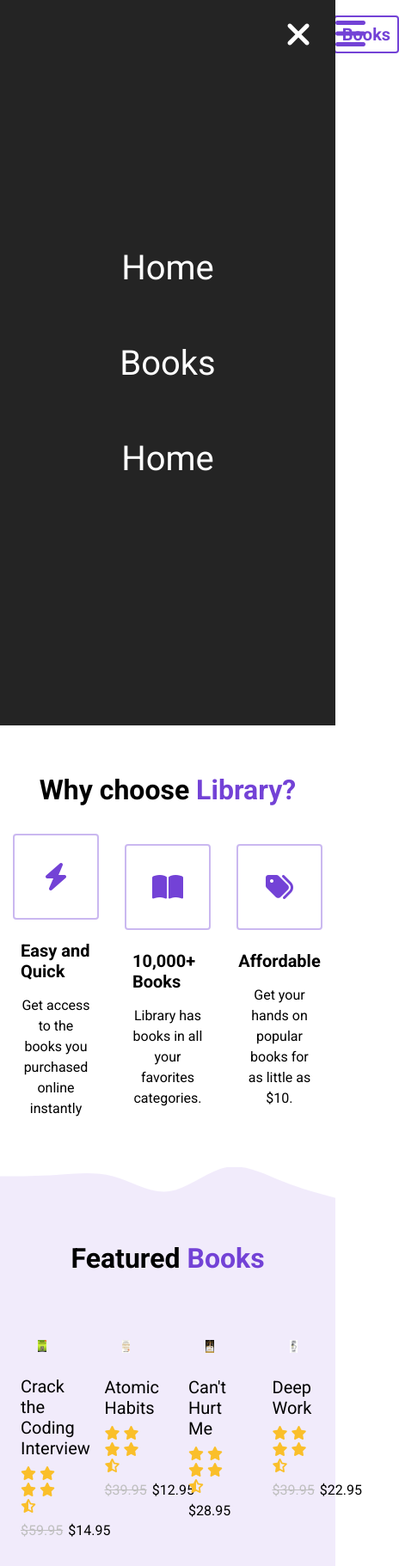
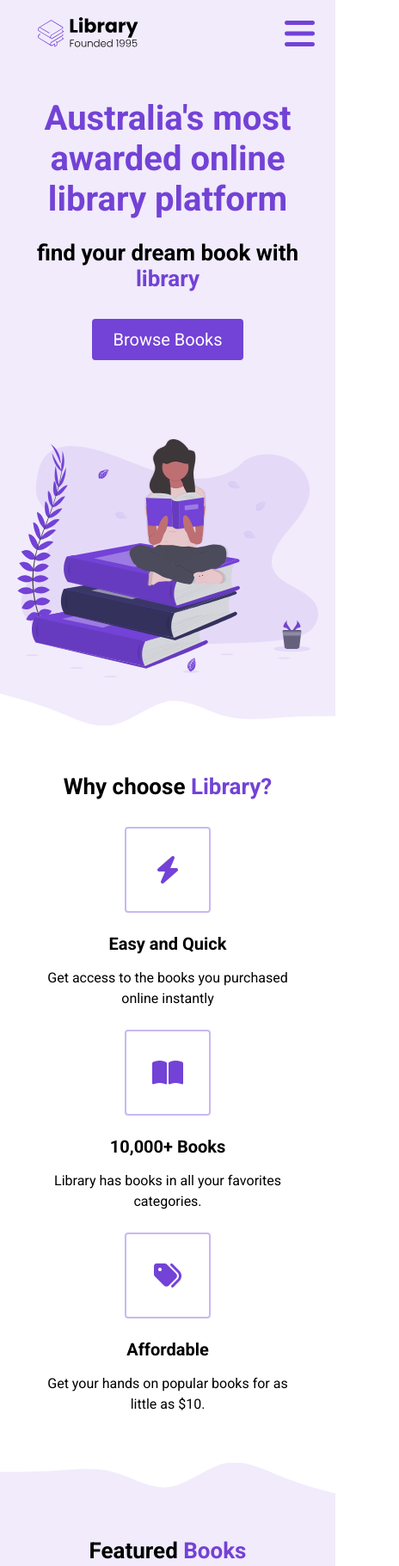
Before and after one commit to YandelH/2nd-proyect, a plain HTML site: page index.html in a window 390 px wide. Shown: the top 1822 px of the page at 86% size, 464 px wide, since content can reach past the window. Drawn offline with Linux system fonts and the light colour scheme.

Commit message:
Finished

```diff
--- a/index.html
+++ b/index.html
@@ -22,25 +22,25 @@
             <li><a href="#" class="nav__link">Contact</a></li>
             <li><a href="#" class="nav__link nav__link--primary">Books</a></li>
           </ul>
-        </div>
-        <button class="btn__menu">
+          <button class="btn__menu" onclick="openMenu()">
             <i class="fas fa-bars"> </i>
           </button>
           <div class="menu__backdrop">
-          <button class="btn__menu btn__menu--close">
+            <button class="btn__menu btn__menu--close" onclick="closeMenu()">
               <i class="fas fa-times"></i>
             </button>
             <ul class="menu__links">
               <li class="menu__list">
-                <a href="#" class="menu__link">Home</a>
+                <a href="#" class="menu__link" onclick="closeMenu()">Home</a>
               </li>
               <li class="menu__list">
-                <a href="#features" class="menu__link">Books</a>
+                <a href="#features" class="menu__link" onclick="closeMenu()">Books</a>
               </li>
               <li class="menu__list">
-                <a class="menu__link no__cursor">Home</a>
+                <a class="menu__link no__cursor" onclick="closeMenu()">Contacts</a>
               </li>
             </ul>
+          </div>
         </div>
       </nav>
       <header>
@@ -50,7 +50,9 @@
             <h2>
               find your dream book with <span class="purple">library</span>
             </h2>
+            <a href="#features">
               <button class="btn">Browse Books</button>
+            </a>
           </div>
           <figure class="header__img--wrapper">
             <img src="./assets/Undraw_Books.svg" alt="" />
--- a/index.js
+++ b/index.js
@@ -1 +1,7 @@
-console.log('vdjsvnjfsn')
+function openMenu() {
+    document.body.classList += " menu--open"
+  }
+
+  function closeMenu() {
+    document.body.classList.remove('menu--open')
+  }
--- a/styles.css
+++ b/styles.css
@@ -94,6 +94,7 @@ li {
     text-align: center;
     border: none;
     color: #7342d6;
+    display: none;
 }
 
 .menu__backdrop{
@@ -107,6 +108,19 @@ li {
     display: flex;
     justify-content: center;
     align-items: center;
+    transition: all 300ms ease;
+    opacity: 0;
+    visibility: hidden;
+}
+
+.menu--open .menu__backdrop{
+    visibility: visible;
+    opacity: 1;
+}
+
+.menu--open{
+    max-height: 100vh;
+    overflow-y: hidden;
 }
 
 .menu__links{
@@ -252,6 +266,7 @@ Hightlights
 
 .highlight__wrapper {
     display: flex;
+    flex-wrap: wrap;
 }
 
 .highlight{
@@ -259,7 +274,6 @@ Hightlights
     width: calc(100%/3);
     display: flex;
     align-items: center;
-    justify-content: center;
     flex-direction: column
 }
 
@@ -284,6 +298,7 @@ Hightlights
 .highlight__subtitle {
     font-size: 20px;
     margin-bottom: 16px;
+    text-align: center;
 }
 
 /* Features */
@@ -396,3 +411,43 @@ footer{
 .footer__link{
     padding: 0 8px;
 }
+
+/*SMARTPHONES , TABLETS , LARGEPHONES*/
+@media (max-width: 768px) {
+    .header__description{
+        padding: 0 24px;
+    }
+    h1{
+        font-size: 40px;
+    }
+
+    h2{
+        font-size: 26px;
+    }
+
+    button{
+        font-size: 18px;
+    }
+
+    .book{
+        width: 50%;
+    }
+}
+
+@media (max-width:550px) {
+    .nav__links{
+        display: none;
+    }
+
+    .btn__menu{
+        display: block;
+    }
+
+    .highlight{
+        width: 100%;
+    }
+
+    .highlight:not(:last-child) {
+        margin-bottom: 24px;
+    }
+}
```
Lines whose indentation alone changed are shown as unchanged.
